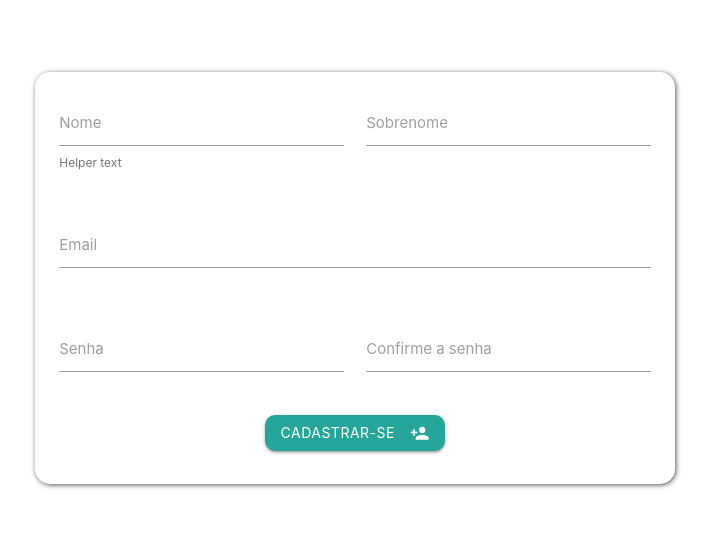
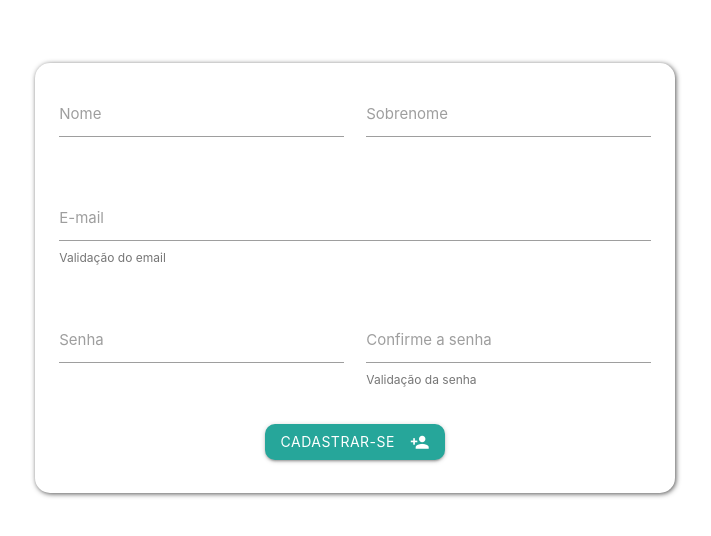
Before and after one commit to d0uguit0s/projeto_biblioteca, a React (Create React App) app in the folder web/: page /register in a window 1280 px wide. Shown: the part 122-658 px from the top of the page, without its empty margins (285-996 px from the left). Built offline with nearby package versions, Linux system fonts and the light colour scheme.

Commit message:
Validação de senha e email customizada

```diff
--- a/web/src/pages/Register/index.jsx
+++ b/web/src/pages/Register/index.jsx
@@ -9,6 +9,41 @@ function Register() {
 	const [fieldEmail, setFieldEmail] = useState('');
 	const [fieldPassword, setFieldPassword] = useState('');
 	const [fieldConfirmPassword, setFieldConfirmPassword] = useState('');
+	const [validationConfirmPsw, setValidationConfirmPsw] = useState('validate');
+
+	function validatePsw() {
+		if (fieldConfirmPassword === '') {
+			setValidationConfirmPsw('validate');
+		} else if (fieldPassword === fieldConfirmPassword) {
+			setValidationConfirmPsw('validate, valid');
+		} else {
+			setValidationConfirmPsw('validate, invalid');
+		}
+	}
+
+	function handleSubmit(e) {
+		e.preventDefault();
+
+		// axios.get('http://localhost:3333/users').then(response => {
+		// 	const results = response.data;
+		// 	if (fieldEmail === '' || fieldPassword === '') {
+		// 		alert('Preencha os campos por favor!');
+		// 	} else {
+		// 		login = results.some(({ email, password }) => {
+		// 			return email === fieldEmail && password === fieldPassword;
+		// 		});
+		// 	}
+
+		// 	if (login) {
+		// 		history.push('/loading');
+		// 		setTimeout(() => {
+		// 			history.push('/home');
+		// 		}, 3000);
+		// 	} else {
+		// 		alert('Dados incorretos');
+		// 	}
+		// });
+	}
 
 	return (
 		<ContainerForm>
@@ -24,13 +59,6 @@ function Register() {
 								onChange={e => setFieldName(e.target.value)}
 							/>
 							<label htmlFor='first_name'>Nome</label>
-							<span
-								className='helper-text'
-								data-error='wrong'
-								data-success='right'
-							>
-								Helper text
-							</span>
 						</div>
 						<div className='input-field col s6'>
 							<input
@@ -53,7 +81,14 @@ function Register() {
 								value={fieldEmail}
 								onChange={e => setFieldEmail(e.target.value)}
 							/>
-							<label htmlFor='email'>Email</label>
+							<label htmlFor='email'>E-mail</label>
+							<span
+								className='helper-text'
+								data-error='Insira um e-mail válido'
+								data-success='E-mail ok'
+							>
+								Validação do email
+							</span>
 						</div>
 					</div>
 
@@ -65,6 +100,7 @@ function Register() {
 								className='validate'
 								value={fieldPassword}
 								onChange={e => setFieldPassword(e.target.value)}
+								onBlur={() => validatePsw()}
 							/>
 							<label htmlFor='password'>Senha</label>
 						</div>
@@ -72,11 +108,19 @@ function Register() {
 							<input
 								id='confirmPassword'
 								type='password'
-								className='validate'
+								className={validationConfirmPsw}
 								value={fieldConfirmPassword}
 								onChange={e => setFieldConfirmPassword(e.target.value)}
+								onKeyUp={() => validatePsw()}
 							/>
 							<label htmlFor='confirmPassword'>Confirme a senha</label>
+							<span
+								className='helper-text'
+								data-error='As senhas não são iguais'
+								data-success='As senhas estão corretas'
+							>
+								Validação da senha
+							</span>
 						</div>
 					</div>
 					<div className='areaBtn'>
@@ -84,7 +128,7 @@ function Register() {
 							className='customBtn btn waves-effect waves-light'
 							type='submit'
 							name='action'
-							// onClick={handleSubmit}
+							onClick={handleSubmit}
 						>
 							Cadastrar-se
 							<i className='material-icons right'>person_add</i>
```
